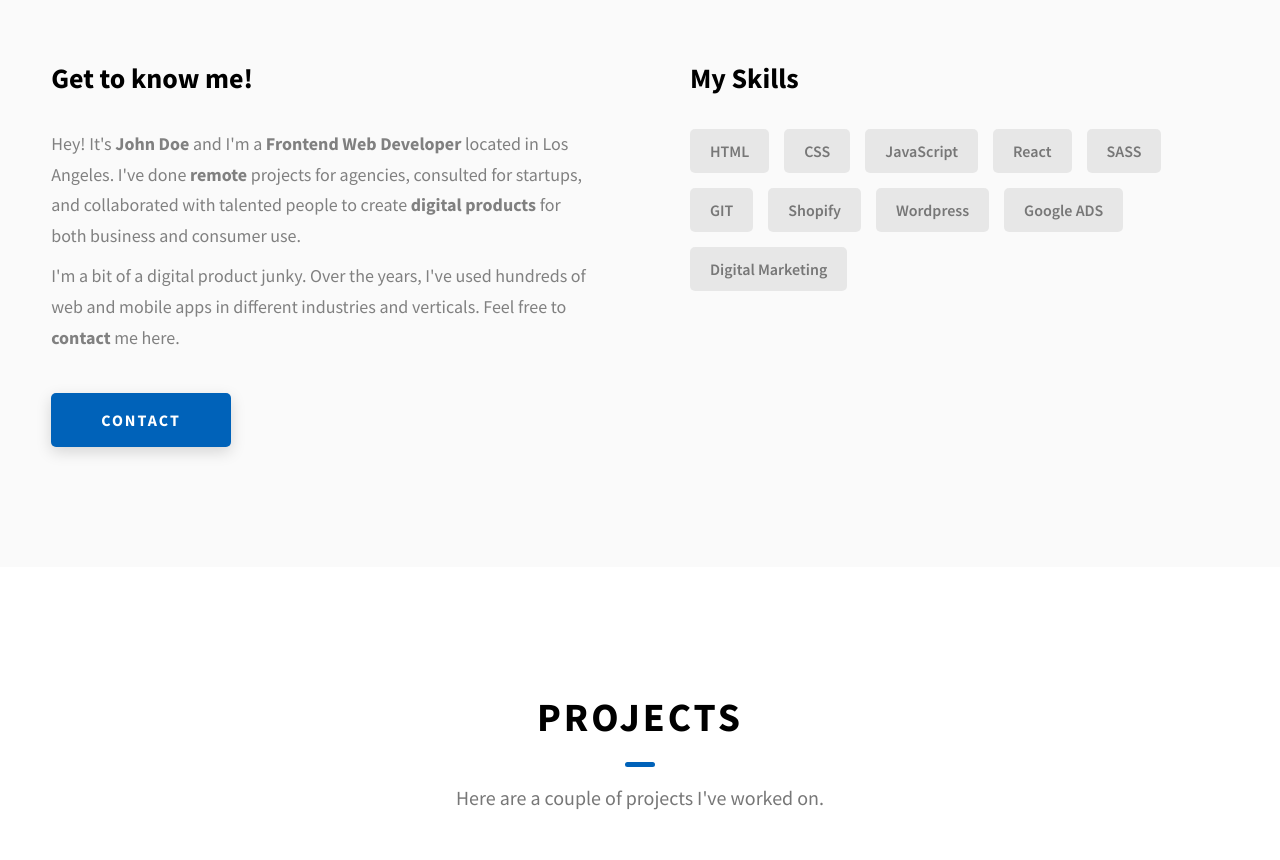
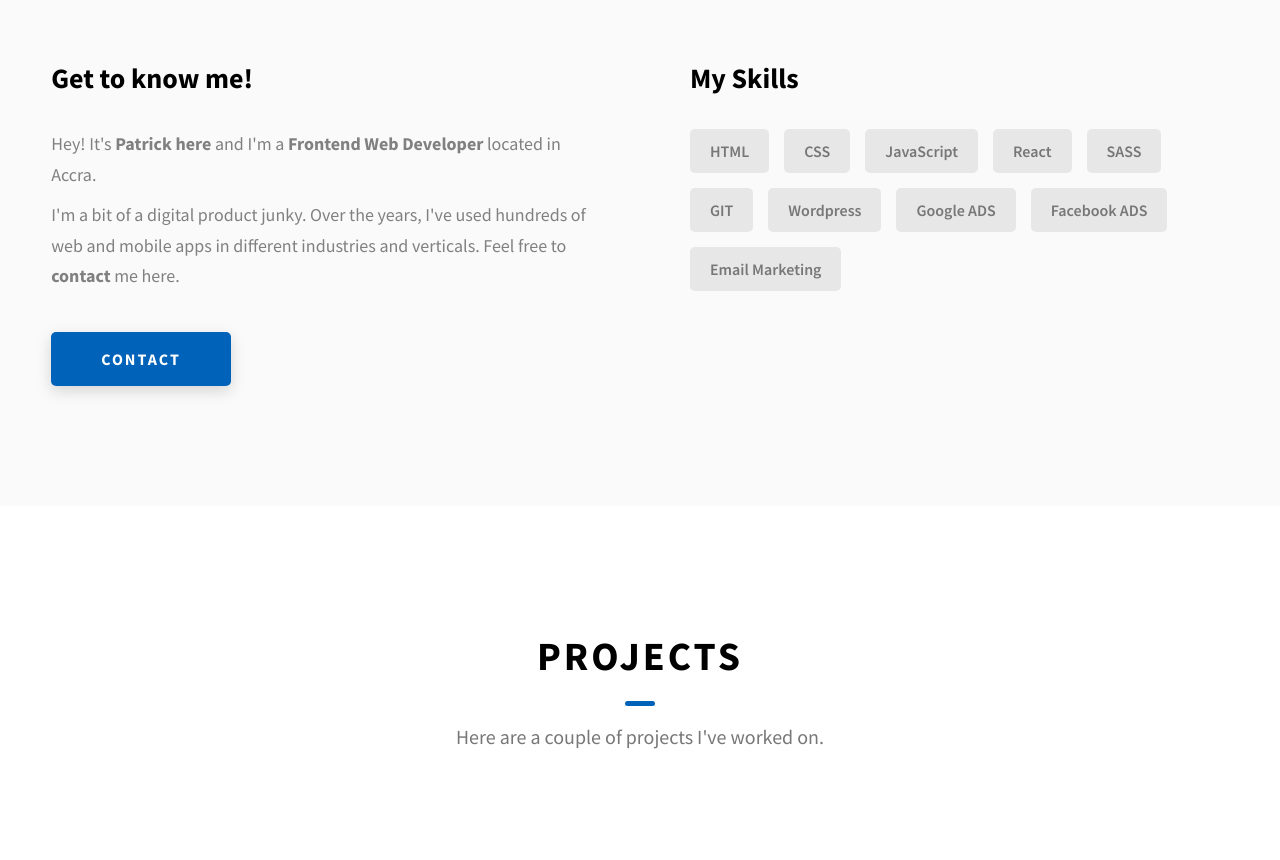
Before and after one commit to PatrickKyei/briefcase, a website: page index.html in a window 1280 px wide. Shown: the part 1080-1940 px from the top of the page. Drawn offline with Linux system fonts and the light colour scheme.

Commit message:
add changes

```diff
--- a/index.html
+++ b/index.html
@@ -5,7 +5,7 @@
     <meta name="viewport" content="width=device-width, initial-scale=1.0" />
     <meta http-equiv="X-UA-Compatible" content="ie=edge" />
     <title>Dopefolio</title>
-    <meta name="description" content="Portfolio Template for Developer" />
+    <meta name="description" content="Portfolio of Projects" />
 
     <link rel="stylesheet" href="css/style.css" />
 
@@ -23,7 +23,7 @@
           <div class="header__logo-img-cont">
             <img
               src="./assets/png/patrick.png"
-              alt="Ram Maheshwari Logo Image"
+              alt="patrick"
               class="header__logo-img"
             />
           </div>
@@ -157,14 +157,9 @@
             <div class="about__content-details">
               <p class="about__content-details-para">
                 Hey! It's
-                <strong>John Doe</strong>
+                <strong>Patrick here</strong>
                 and I'm a <strong> Frontend Web Developer </strong> located in
-                Los Angeles. I've done
-                <strong> remote </strong>
-                projects for agencies, consulted for startups, and collaborated
-                with talented people to create
-                <strong>digital products </strong>
-                for both business and consumer use.
+                Accra.
               </p>
               <p class="about__content-details-para">
                 I'm a bit of a digital product junky. Over the years, I've used
@@ -186,10 +181,10 @@
               <div class="skills__skill">React</div>
               <div class="skills__skill">SASS</div>
               <div class="skills__skill">GIT</div>
-              <div class="skills__skill">Shopify</div>
               <div class="skills__skill">Wordpress</div>
               <div class="skills__skill">Google ADS</div>
-              <div class="skills__skill">Digital Marketing</div>
+              <div class="skills__skill">Facebook ADS</div>
+              <div class="skills__skill">Email Marketing</div>
             </div>
           </div>
         </div>
```
